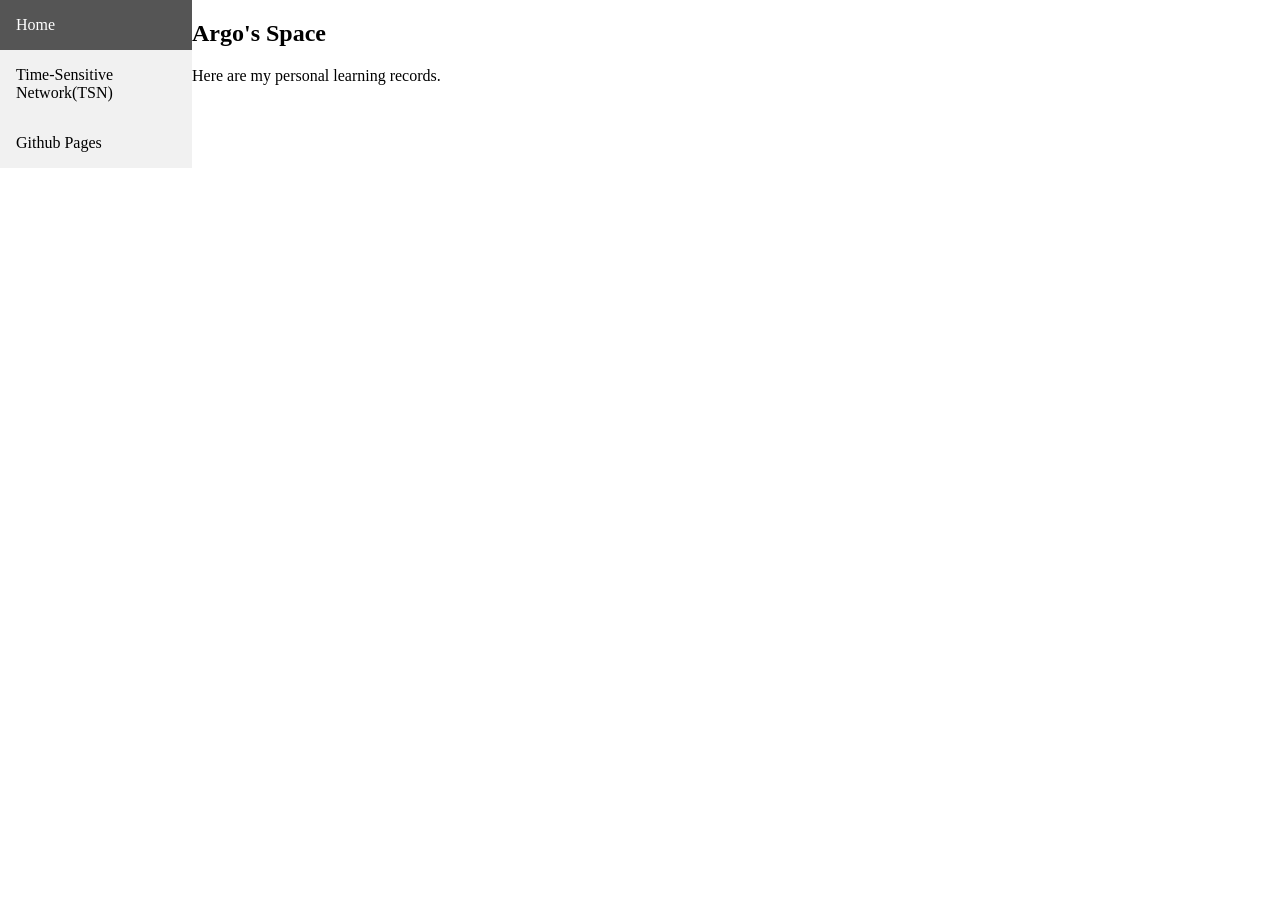
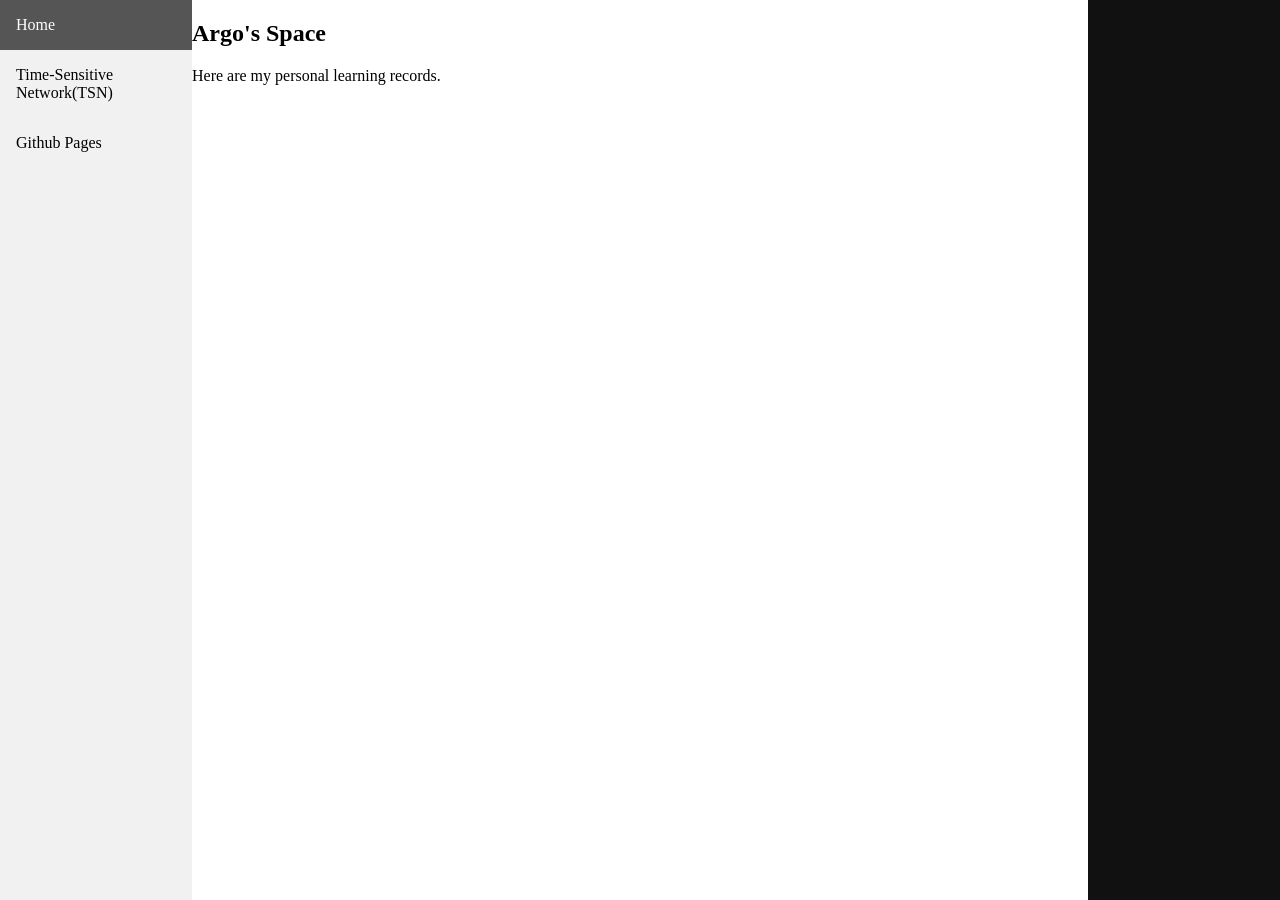
Before and after one commit to waynewae/publishNotes, a Jekyll site: the page built from index.html, in a window 1280 px wide. Built offline with Jekyll 4.4.1, drawn with Linux system fonts in a browser that asks for light colours.

Commit message:
test full height

```diff
--- a/_sass/navigation.scss
+++ b/_sass/navigation.scss
@@ -6,7 +6,6 @@
     background-color: #f1f1f1;
     height: 100%;
     overflow: auto;
-    bottom:0px;
   }
 
   /* Sidebar links */
--- a/_sass/page.scss
+++ b/_sass/page.scss
@@ -1,9 +1,4 @@
-body {
+html, body, section {
     margin: 0;
     height: 100%;
 }
-
-section {
-    margin: 0;
-    height: 100%;
-}
--- a/_sass/toc.scss
+++ b/_sass/toc.scss
@@ -5,7 +5,6 @@
   height: 100%; /* Full-height: remove this if you want "auto" height */
   width: 15%; /* Set the width of the sidebar */
   background-color: #111; /* Black */
-  bottom: 0;
 }
 
   /* The navigation menu links */
```
